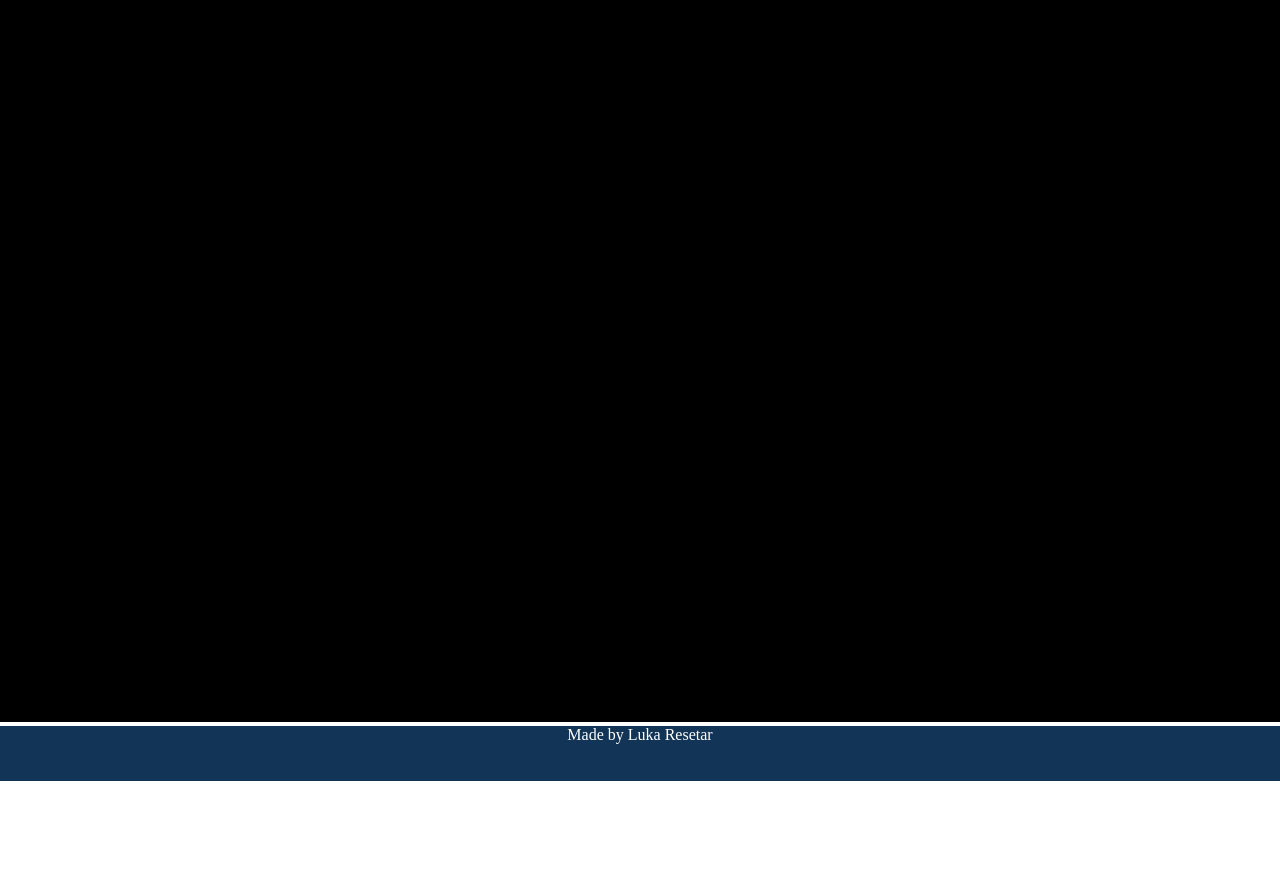
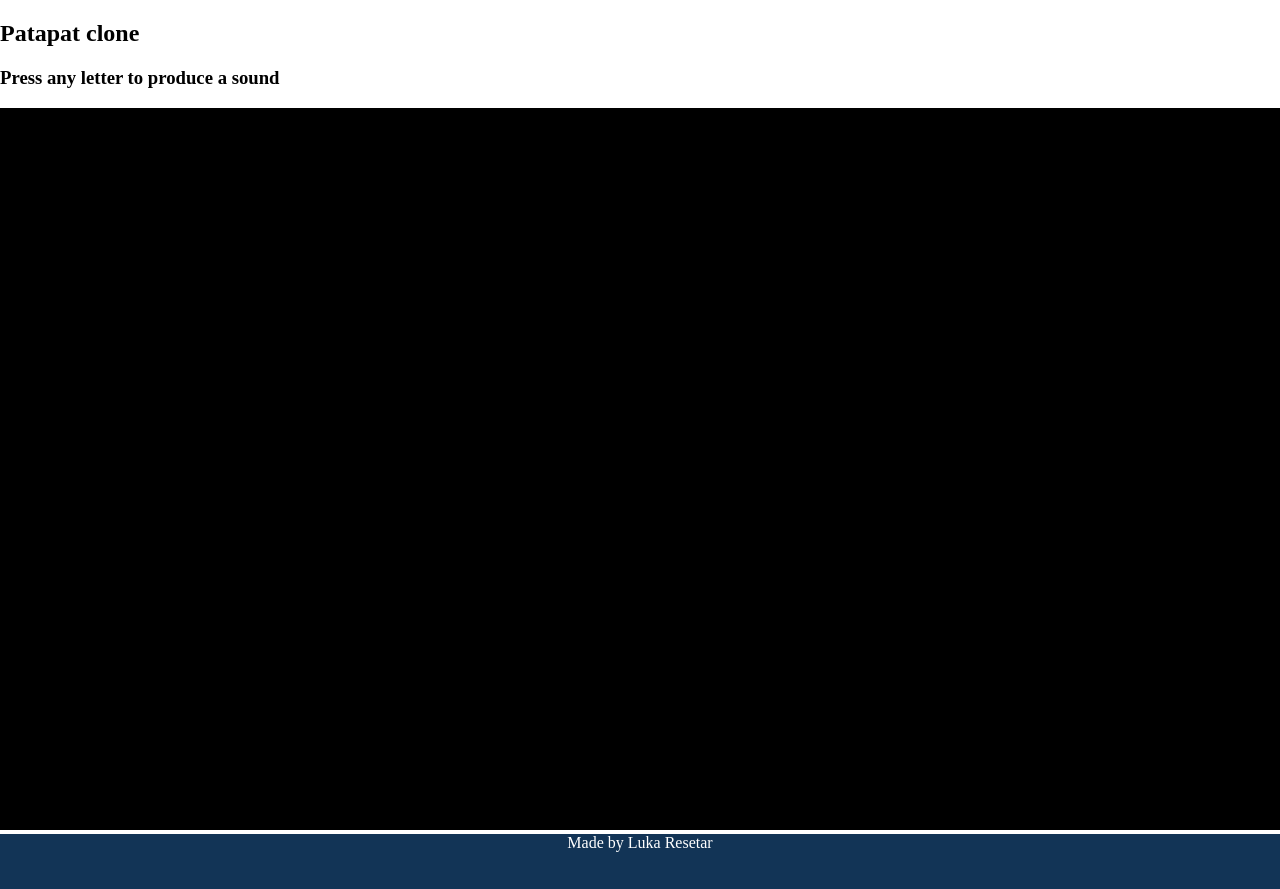
Before and after one commit to kirsrous/patapat-clone, a plain HTML site: page index.html in a window 1280 px wide. Before the commit the page ends 800 px from the top, so only its background shows below. Drawn offline with nearby package versions, Linux system fonts and the light colour scheme; no server answers.

Commit message:
Update index.html

```diff
--- a/index.html
+++ b/index.html
@@ -190,6 +190,10 @@
 </script>
 </head>
 <body>
+	<header>
+		<h2>Patapat clone</h2>
+		<h3>Press any letter to produce a sound</h3>
+	</header>
 <canvas id="myCanvas" resize></canvas>
 <footer>Made by Luka Resetar</footer>
 
```
